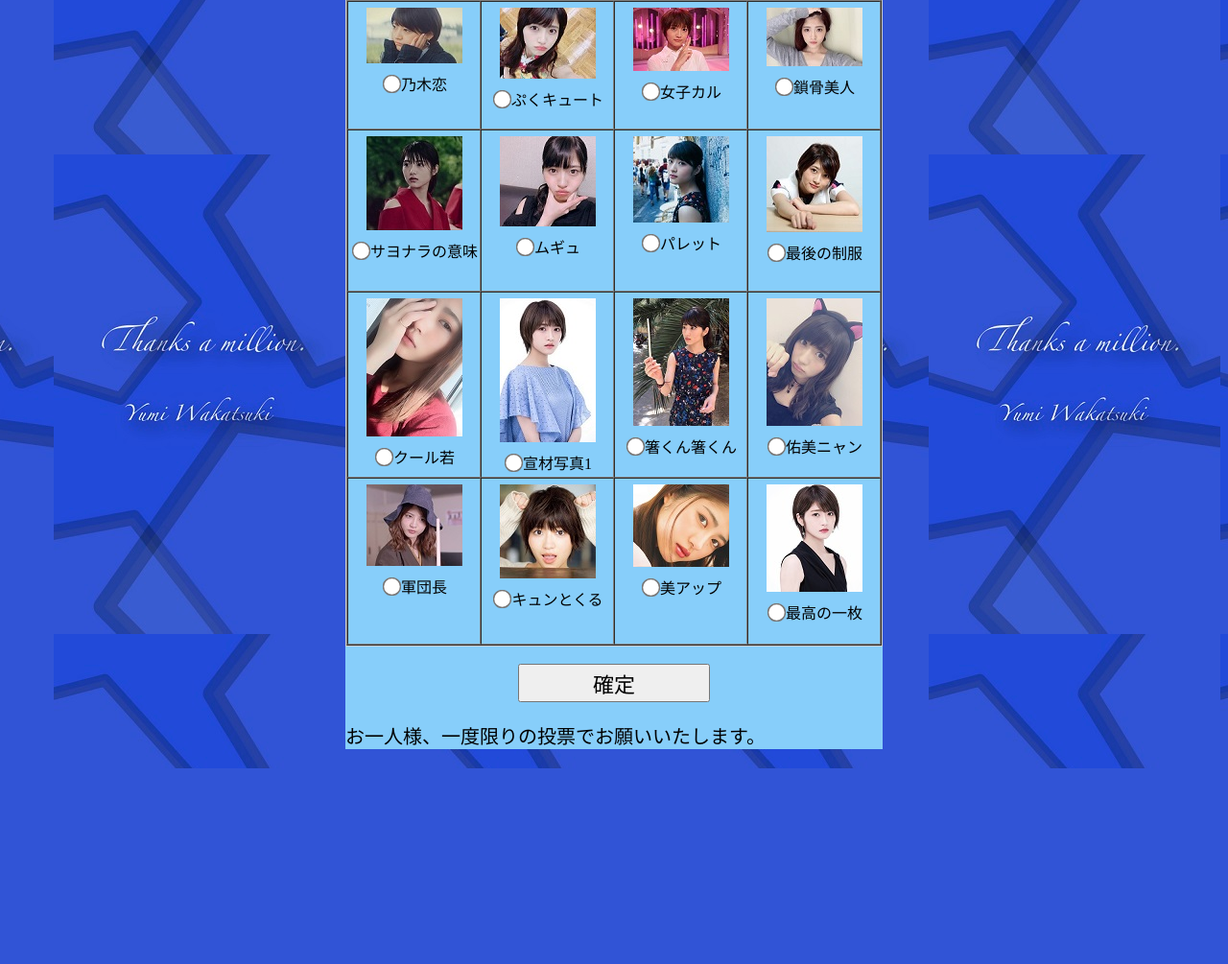
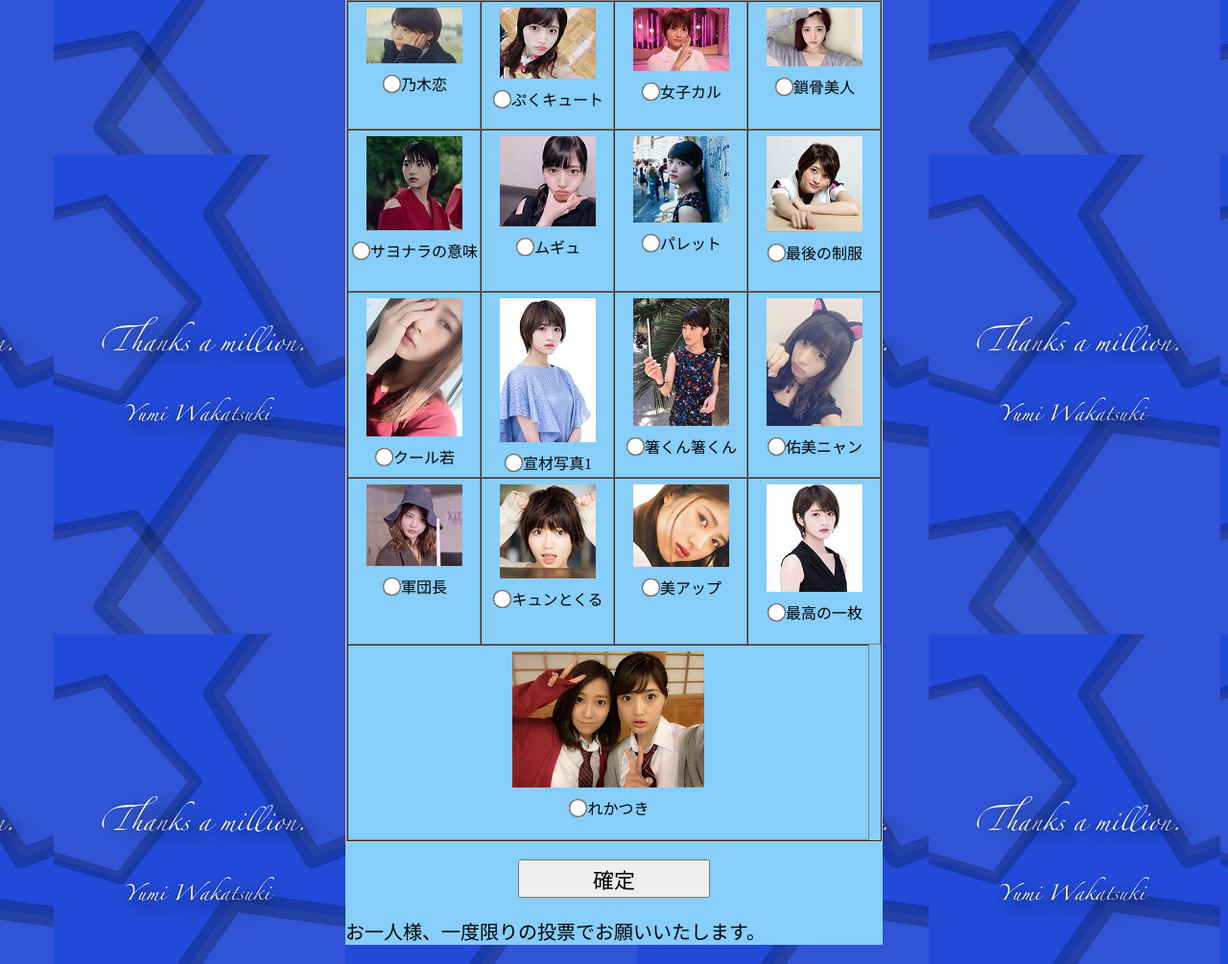
Before and after one commit to nagachim/yumi_ankert, a PHP site: page /questionnaire.php in a window 1280 px wide. Shown: the part 339-1344 px from the top of the page at 96% size. Before the commit the page ends 1140 px from the top, so only its background shows below. Run offline with PHP 8.4, Linux system fonts and the light colour scheme; the visitor is signed in with stand-in values (Sample User, id 1); data that the repository does not hold is empty; some libraries are stand-ins or nearby versions.

Commit message:
画像編集

```diff
--- a/questionnaire.php
+++ b/questionnaire.php
@@ -166,6 +166,13 @@ $(function(){
 						<input type="radio" name="waka" value="waka16"><label>最高の一枚</label>
 					</td>
 				</tr>
+				<tr class = "row5">
+					<td>
+						<a href="img/waka17.jpg" class="modal"><img src="img/waka17_thum.jpg" title="若１７"></a>
+						<br>
+						<input type="radio" name="waka" value="waka17"><label>れかつき</label>
+					</td>
+				</tr>
 				</table>
 			</section>
 			<br>
--- a/style.css
+++ b/style.css
@@ -176,6 +176,12 @@ table{
     height:170px;
 
 }
+#modal_window .row5 td {
+  float: left;
+    width:540px;
+    height:200px;
+
+}
 #modal_window tr td img{
   border: 0;
   margin: 5px;
```
Also changed, not shown: img/waka17_thum.jpg.
